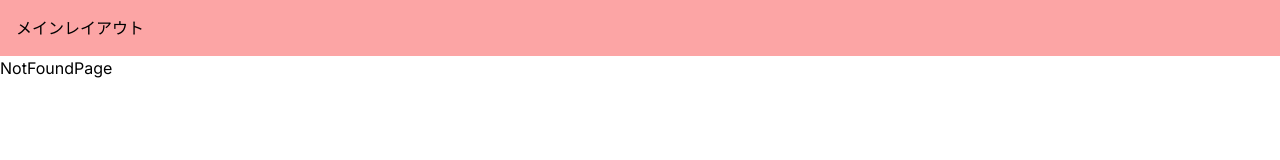
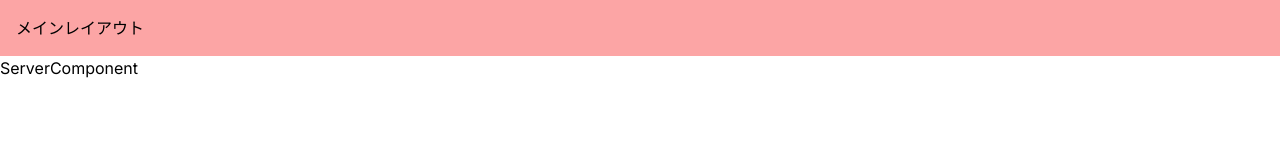
Before and after one commit to na0chan-go/next-example, a Next.js app: page /sc in a window 1280 px wide. Before the commit this address had no page. Shown: the top 160 px of the page. Built offline with nearby package versions, Linux system fonts and the light colour scheme.

Commit message:
feat: server componentとclient componentの違いについて確認

```diff
--- /dev/null
+++ b/src/app/cc/page.tsx
@@ -0,0 +1,8 @@
+"use client";
+
+const ClientComponent = () => {
+  console.log("Client Component");
+  return <div>ClientComponent</div>;
+};
+
+export default ClientComponent;
--- /dev/null
+++ b/src/app/sc/page.tsx
@@ -0,0 +1,9 @@
+import { useState } from "react";
+
+const ServerComponent = () => {
+  console.log("Server Component");
+  //   useState();
+  return <div>ServerComponent</div>;
+};
+
+export default ServerComponent;
```
